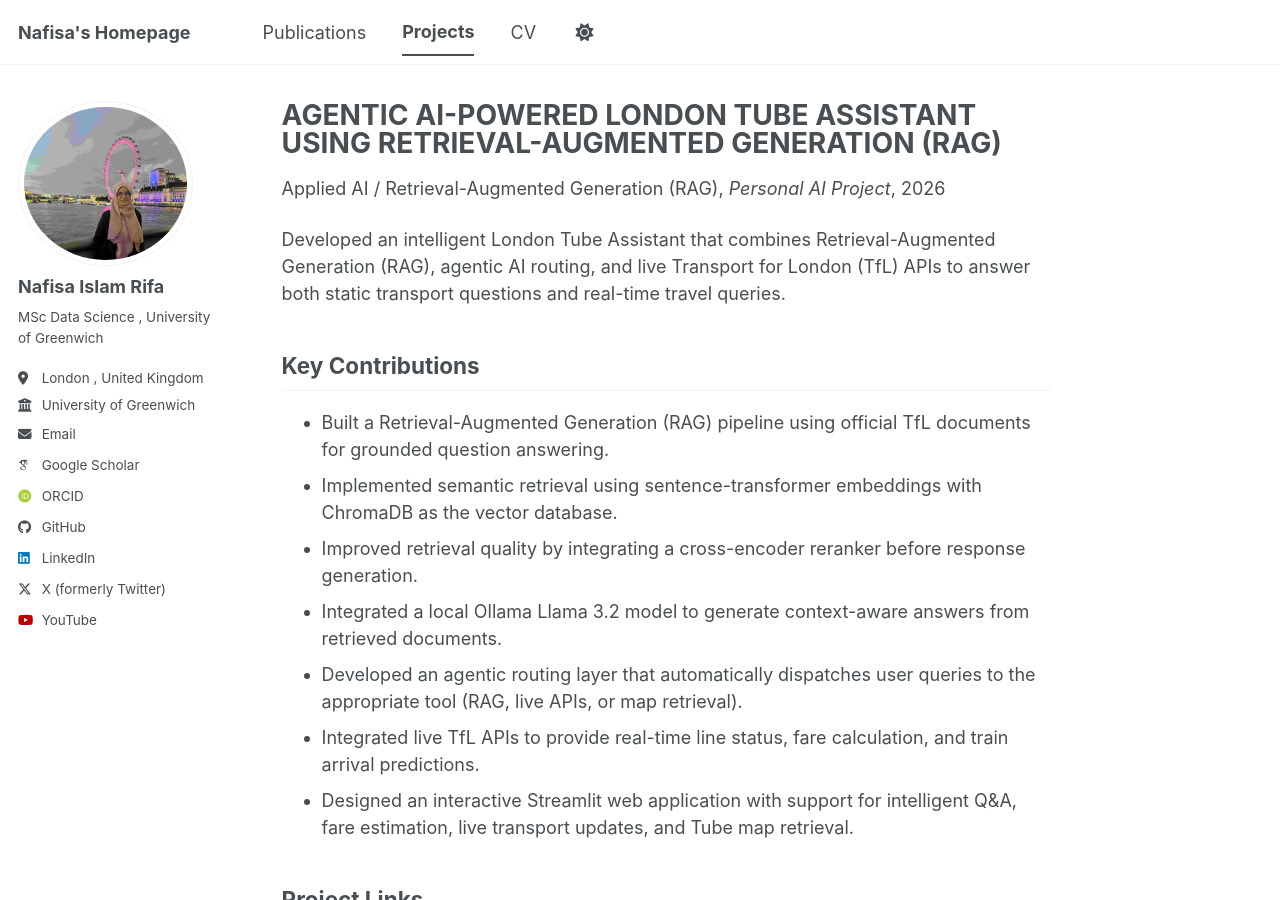
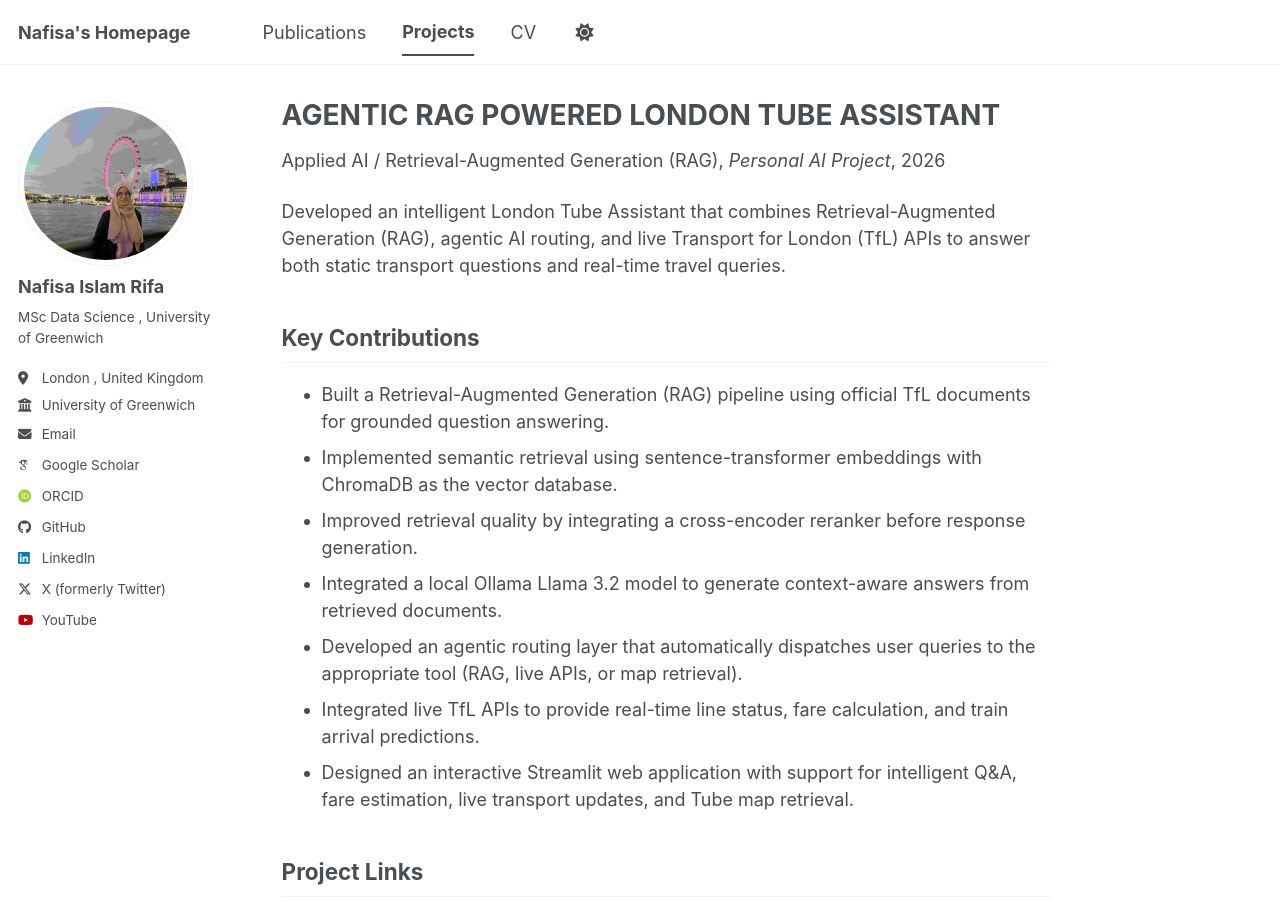
Before and after one commit to NafisaIslamRifa/NafisaIslamRifa.github.io, a Jekyll site: the page built from _teaching/2019-spring-teaching-4.md, in a window 1280 px wide and 900 px high. Built offline with Jekyll 4.4.1, drawn with Linux system fonts in a browser that asks for light colours; some web fonts are replaced; a script bundle is joined from its source files by our own code; library files that are not in the unit come from our copies.

Commit message:
Update title of London Tube Assistant project

```diff
--- a/_teaching/2019-spring-teaching-4.md
+++ b/_teaching/2019-spring-teaching-4.md
@@ -1,5 +1,5 @@
 ---
-title: "AGENTIC AI-POWERED LONDON TUBE ASSISTANT USING RETRIEVAL-AUGMENTED GENERATION (RAG)"
+title: "AGENTIC RAG POWERED LONDON TUBE ASSISTANT "
 collection: teaching
 type: "Applied AI / Retrieval-Augmented Generation (RAG)"
 permalink: /teaching/2026-agentic-rag-london-tube-assistant
```
